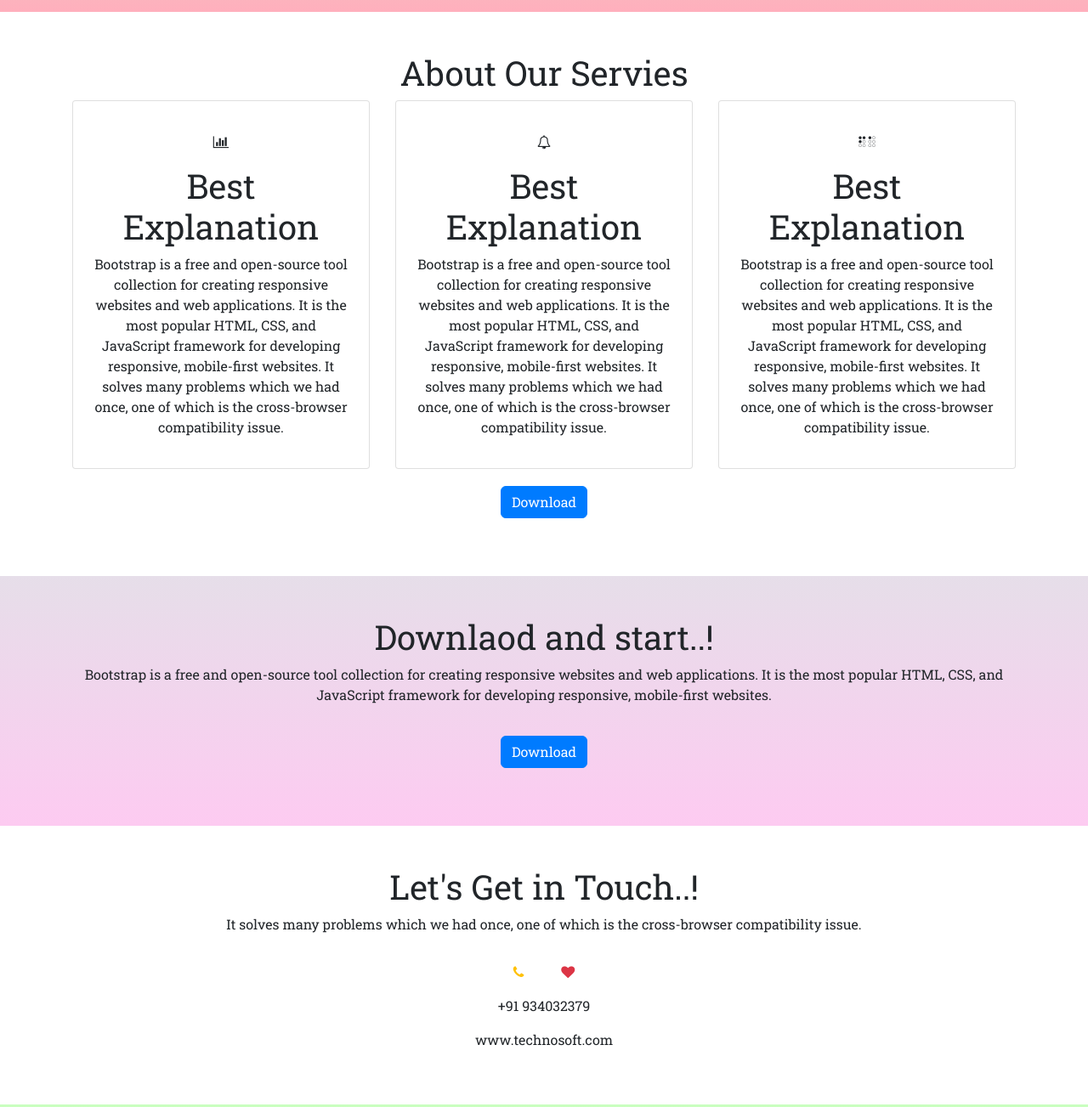
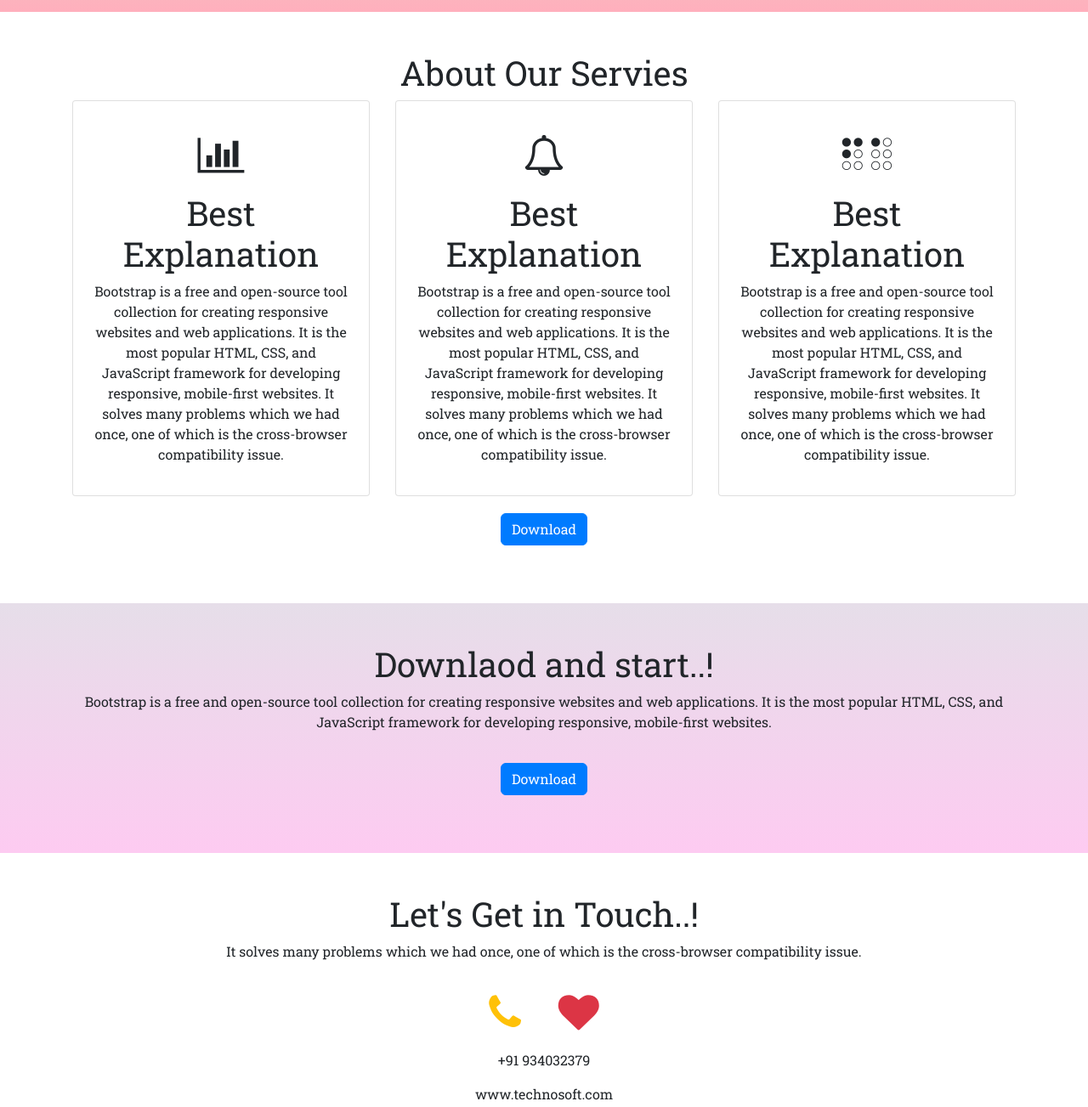
Before and after one commit to dev-pradeep1999/New-learning-template-website, a plain HTML site: page template/index.html in a window 1280 px wide. Shown: the part 1080-2383 px from the top of the page at 85% size. Drawn offline with nearby package versions, Linux system fonts and the light colour scheme; a web font is replaced by a local one.

Commit message:
second commit

```diff
--- a/template/index.html
+++ b/template/index.html
@@ -107,7 +107,7 @@
             <!-- first col -->
             <div class="card">
               <div class="card-body">
-                <i class="fa fa-bar-chart icon myicon"></i>
+                <i class="fa fa-bar-chart fa-3x myicon"></i>
                 <h1>Best Explanation</h1>
                 <p>
                   Bootstrap is a free and open-source tool collection for
@@ -124,7 +124,7 @@
             <!-- second col -->
             <div class="card">
               <div class="card-body">
-                <i class="fa fa-bell-o myicon"></i>
+                <i class="fa fa-bell-o fa-3x myicon"></i>
                 <h1>Best Explanation</h1>
                 <p>
                   Bootstrap is a free and open-source tool collection for
@@ -141,7 +141,7 @@
             <!-- third col -->
             <div class="card">
               <div class="card-body">
-                <i class="fa fa-braille myicon"></i>
+                <i class="fa fa-braille fa-3x myicon"></i>
 
                 <h1>Best Explanation</h1>
                 <p>
@@ -188,8 +188,8 @@
           It solves many problems which we had once, one of which is the
           cross-browser compatibility issue.
         </p>
-        <i class="fa fa-phone myicon text-warning"></i>
-        <i class="fa fa-heart myicon text-danger"></i>
+        <i class="fa fa-phone fa-3x myicon text-warning"></i>
+        <i class="fa fa-heart fa-3x myicon text-danger"></i>
         <p>+91 934032379</p>
         <p>www.technosoft.com</p>
       </div>
```
